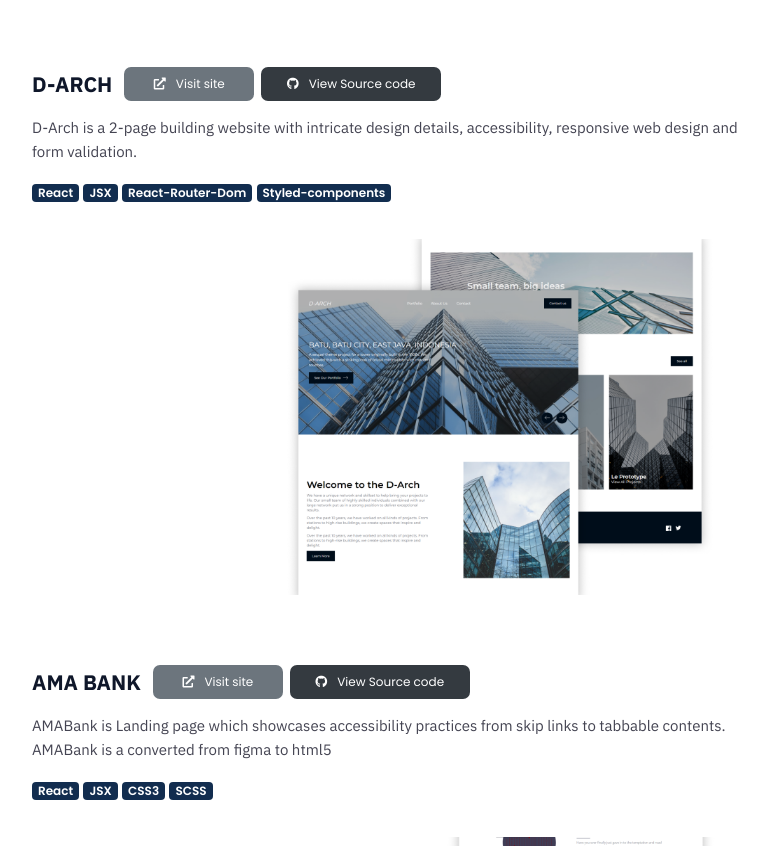
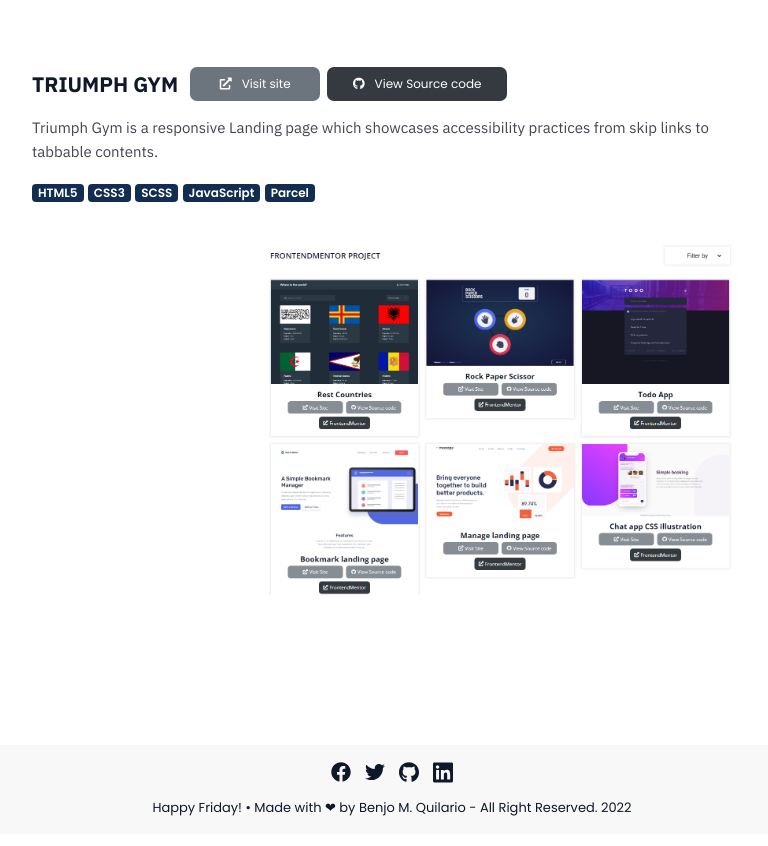
Before and after one commit to benjoquilario/Portfolio, a website: page index.html in a window 1280 px wide. Shown: the part 3208-4054 px from the top of the page, without its empty margins (248-1016 px from the left). Drawn offline with Linux system fonts and the light colour scheme.

Commit message:
Fix: d-movie cover and delete d-arch and ama featured projects

```diff
--- a/index.html
+++ b/index.html
@@ -482,14 +482,14 @@
                         <p class="paragraph projects__desc">
                            AnimeHI is a connected api website powered by Jikan
                            API. This is a self project to enhance my skills on
-                           contextAPI state management and tailwindcss designing
+                           contextAPI state management and tailwindcss ui
                            skills.
                         </p>
                         <div class="projects__tools">
+                           <span>ReactJS</span>
                            <span>JavaScript</span>
-                           <span>ReactJs</span>
                            <span>Context API</span>
-                           <span>React-Router-Dom</span>
+                           <span>React-Router-DOM</span>
                            <span>JSX</span>
                            <span>TailwindCSS</span>
                            <span>CSS3</span>
@@ -530,16 +530,16 @@
                            reusable components and clean api request.
                         </p>
                         <div class="projects__tools">
+                           <span>ReactJS</span>
                            <span>JavaScript</span>
-                           <span>React</span>
                            <span>JSX</span>
-                           <span>React-Router-Dom</span>
+                           <span>React-Router-DOM</span>
                            <span>CSS3</span>
                            <span>SCSS</span>
                         </div>
                      </div>
                      <div>
-                        <div class="project project--5"></div>
+                        <div class="project project--2"></div>
                      </div>
                   </article>
                   <article class="projects__project section__select">
@@ -584,15 +584,15 @@
                         </div>
                      </div>
                      <div>
-                        <div class="project project--4"></div>
+                        <div class="project project--3"></div>
                      </div>
                   </article>
                   <article class="projects__project section__select">
                      <header class="projects__header">
-                        <h3 class="heading projects__title">D-ARCH</h3>
+                        <h3 class="heading projects__title">TRIUMPH GYM</h3>
                         <div class="projects__link">
                            <a
-                              href="https://d-arch.netlify.app/"
+                              href="https://triumph-benjo.netlify.app/"
                               class="project__view"
                               id="focus"
                               target="_blank"
@@ -613,62 +613,21 @@
                      </header>
                      <div class="projects__info">
                         <p class="paragraph projects__desc">
-                           D-Arch is a 2-page building website with intricate
-                           design details, accessibility, responsive web design
-                           and form validation.
+                           Triumph Gym is a responsive Landing page which
+                           showcases accessibility practices from skip links to
+                           tabbable contents.
                         </p>
 
                         <div class="projects__tools">
-                           <span>React</span>
-                           <span>JSX</span>
-                           <span>React-Router-Dom</span>
-                           <span>Styled-components</span>
+                           <span>HTML5</span>
+                           <span>CSS3</span>
+                           <span>SCSS</span>
+                           <span>JavaScript</span>
+                           <span>Parcel</span>
                         </div>
                      </div>
                      <div>
-                        <div class="project project--6"></div>
-                     </div>
-                  </article>
-
-                  <article class="projects__project section__select">
-                     <header class="projects__header">
-                        <h3 class="heading projects__title">AMA BANK</h3>
-                        <div class="projects__link">
-                           <a
-                              href="https://amabank-benjo.netlify.app/"
-                              class="project__view"
-                              target="_blank"
-                              id="focus"
-                              ><i
-                                 class="fas fa-external-link-alt icon__project"
-                              ></i>
-                              Visit site
-                           </a>
-                           <a
-                              href="https://github.com/benjoquilario/AMABank-Landing-page"
-                              class="project__code"
-                              target="_blank"
-                              id="focus"
-                              ><i class="fab fa-github icon__project"></i>
-                              View Source code
-                           </a>
-                        </div>
-                     </header>
-                     <div class="projects__info">
-                        <p class="paragraph projects__desc">
-                           AMABank is Landing page which showcases accessibility
-                           practices from skip links to tabbable contents.
-                           AMABank is a converted from figma to html5
-                        </p>
-                        <div class="projects__tools">
-                           <span>React</span>
-                           <span>JSX</span>
-                           <span>CSS3</span>
-                           <span>SCSS</span>
-                        </div>
-                     </div>
-                     <div>
-                        <div class="project project--2"></div>
+                        <div class="project project--4"></div>
                      </div>
                   </article>
                </div>
```
